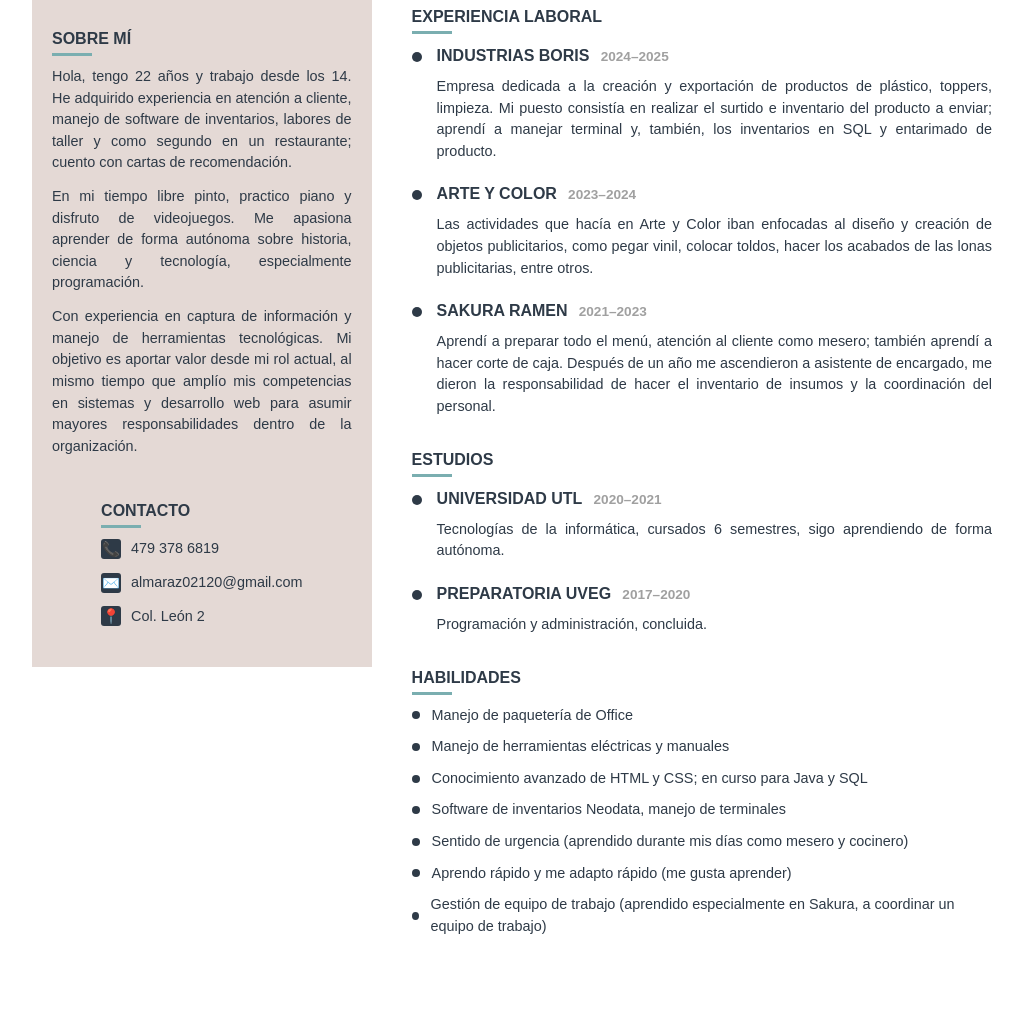
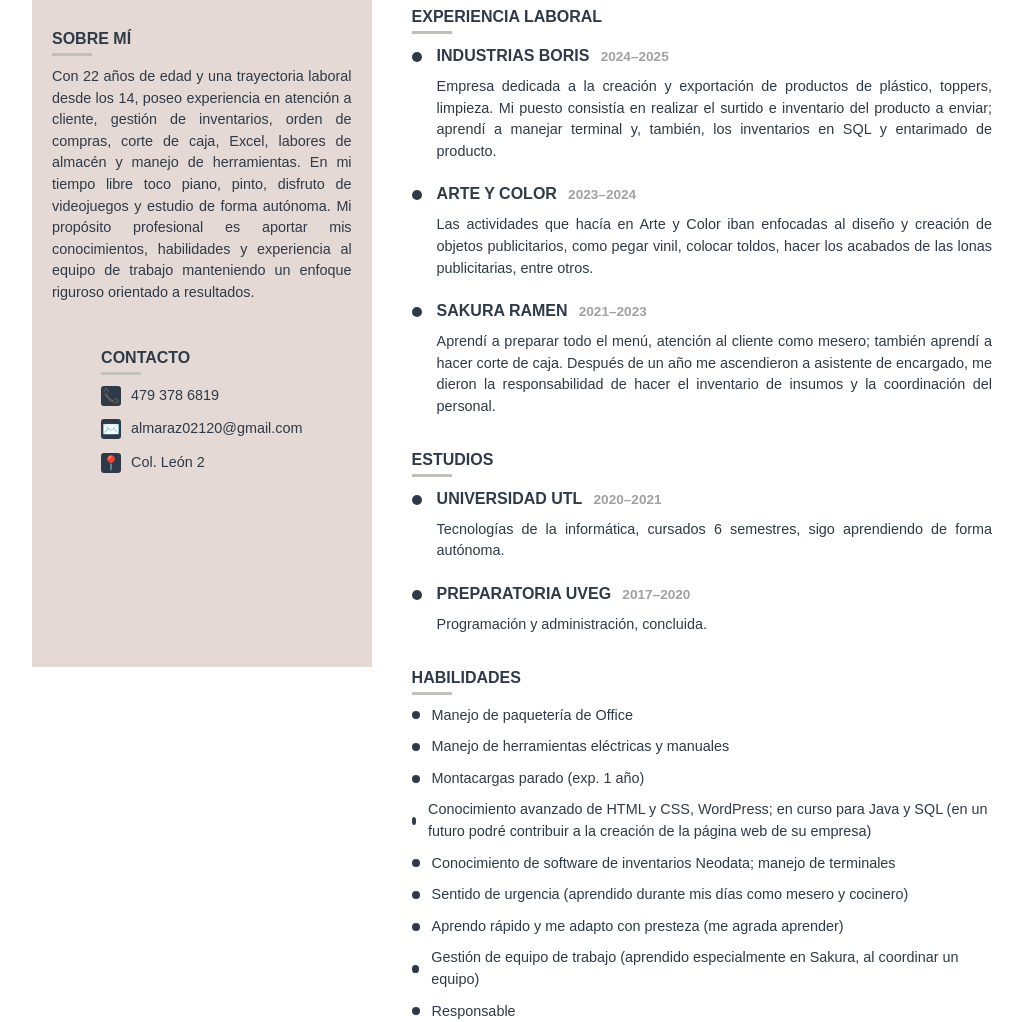
Before and after one commit to Fernando-Almaraz/mi-cv, a plain HTML site: page index.html in a window 1280 px wide. Shown: the part 173-1195 px from the top of the page, without its empty margins (108-1131 px from the left). Before the commit the page ends 1110 px from the top, so only its background shows below. Drawn offline with Linux system fonts and the light colour scheme.

Commit message:
actualizo cv

```diff
--- a/index.html
+++ b/index.html
@@ -20,9 +20,9 @@
       <section class="section sobre-mi">
         <h2 class="section-title">SOBRE MÍ</h2>
         <div class="section-content">
-          <p>Hola, tengo 22 años y trabajo desde los 14. He adquirido experiencia en atención a cliente, manejo de software de inventarios, labores de taller y como segundo en un restaurante; cuento con cartas de recomendación.</p>
-          <p>En mi tiempo libre pinto, practico piano y disfruto de videojuegos. Me apasiona aprender de forma autónoma sobre historia, ciencia y tecnología, especialmente programación.</p>
-          <p>Con experiencia en captura de información y manejo de herramientas tecnológicas. Mi objetivo es aportar valor desde mi rol actual, al mismo tiempo que amplío mis competencias en sistemas y desarrollo web para asumir mayores responsabilidades dentro de la organización.</p>
+          <p>Con 22 años de edad y una trayectoria laboral desde los 14, poseo experiencia en atención a cliente, gestión de inventarios, orden de compras, corte de caja, Excel, labores de almacén y manejo de herramientas.
+          En mi tiempo libre toco piano, pinto, disfruto de videojuegos y estudio de forma autónoma.
+          Mi propósito profesional es aportar mis conocimientos, habilidades y experiencia al equipo de trabajo manteniendo un enfoque riguroso orientado a resultados.</p>
         </div>
       </section>
 
@@ -106,17 +106,21 @@
       <!-- Sección: Habilidades -->
       <section class="section habilidades">
         <h2 class="section-title">HABILIDADES</h2>
-        <ul class="skills-list">
-          <li class="skill-item">Manejo de paquetería de Office</li>
-          <li class="skill-item">Manejo de herramientas eléctricas y manuales</li>
-          <li class="skill-item">Conocimiento avanzado de HTML y CSS; en curso para Java y SQL</li>
-          <li class="skill-item">Software de inventarios Neodata, manejo de terminales</li>
-          <li class="skill-item">Sentido de urgencia (aprendido durante mis días como mesero y cocinero)</li>
-          <li class="skill-item">Aprendo rápido y me adapto rápido (me gusta aprender)</li>
-          <li class="skill-item">Gestión de equipo de trabajo (aprendido especialmente en Sakura, a coordinar un equipo de trabajo)</li>
-        </ul>
+        <!-- Bloque HTML actualizado -->
+  <ul class="skills-list">
+  <li class="skill-item">Manejo de paquetería de Office</li>
+  <li class="skill-item">Manejo de herramientas eléctricas y manuales</li>
+  <li class="skill-item">Montacargas parado (exp. 1 año)</li>
+  <li class="skill-item">Conocimiento avanzado de HTML y CSS, WordPress; en curso para Java y SQL (en un futuro podré contribuir a la creación de la página web de su empresa)</li>
+  <li class="skill-item">Conocimiento de software de inventarios Neodata; manejo de terminales</li>
+  <li class="skill-item">Sentido de urgencia (aprendido durante mis días como mesero y cocinero)</li>
+  <li class="skill-item">Aprendo rápido y me adapto con presteza (me agrada aprender)</li>
+  <li class="skill-item">Gestión de equipo de trabajo (aprendido especialmente en Sakura, al coordinar un equipo)</li>
+  <li class="skill-item">Responsable</li>
+</ul>
+
       </section>
     </main>
-  </div> <!-- Cierra .container -->
+  </div>
 </body>
 </html>
--- a/style.css
+++ b/style.css
@@ -3,7 +3,7 @@
    ================================ */
 :root {
   --beige: #E4D9D5;
-  --teal: #7AAEB0;
+  --teal: #c2c0bb;
   --gris-oscuro: #2E3A47;
   --gris-claro: #A0A0A0;
   --blanco: #FFFFFF;
```
